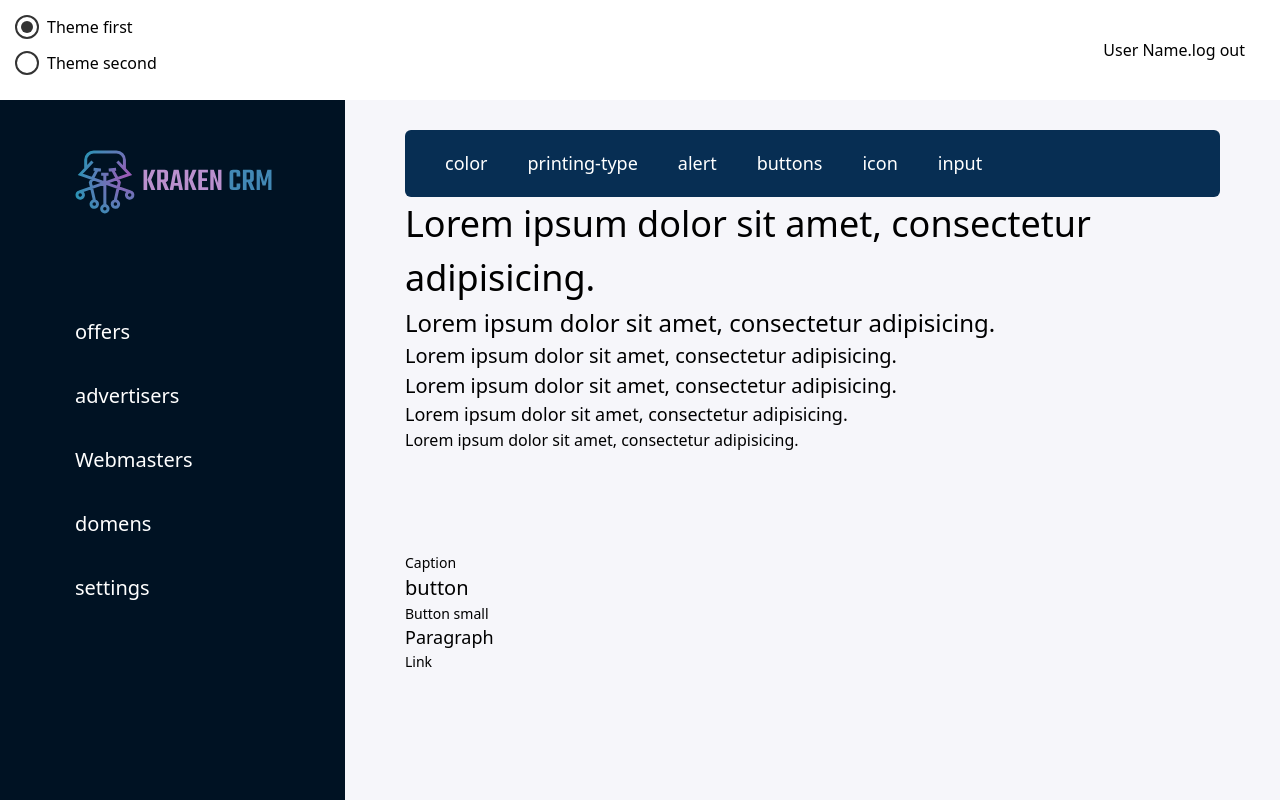
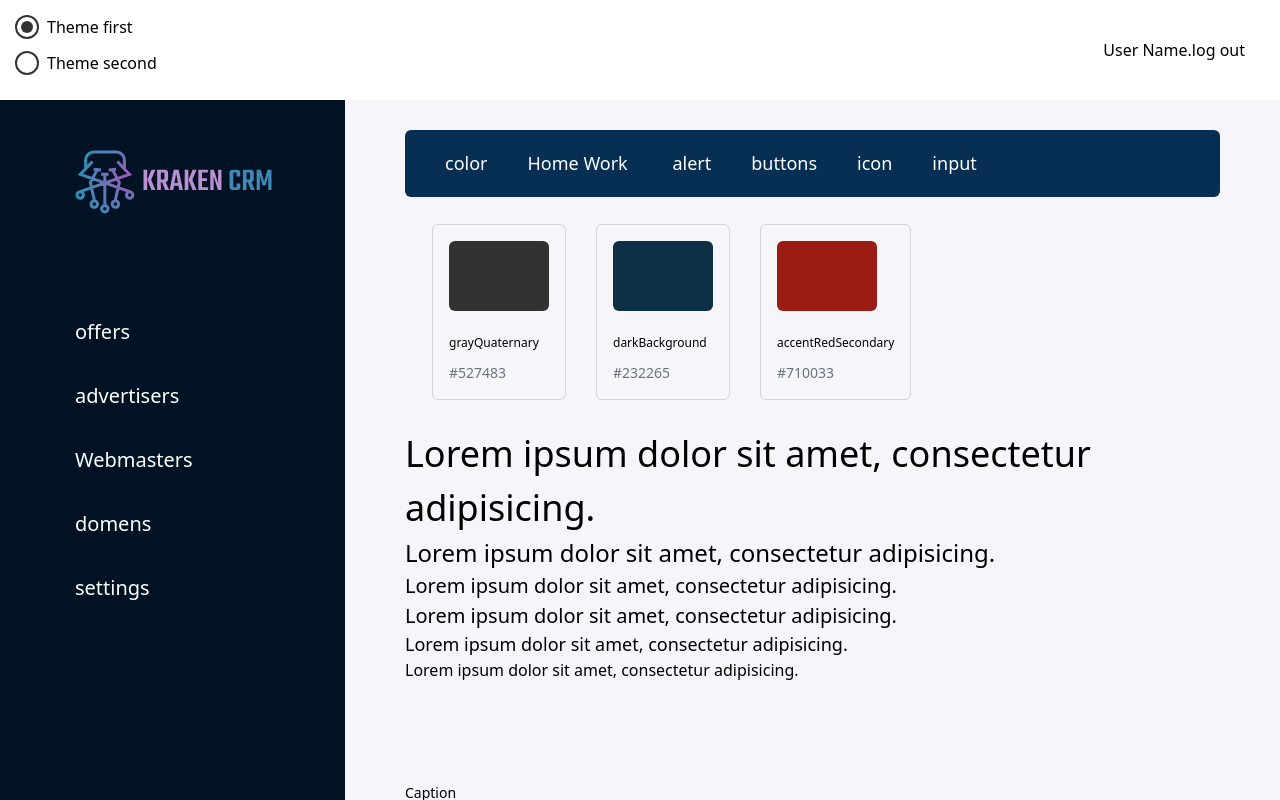
Before and after one commit to RostislavSuslov/dev-Kraken, a Vue app: page /style-printing-type in a window 1280 px wide. Shown: the top 800 px of the page. Built offline with nearby package versions, Linux system fonts and the light colour scheme.

Commit message:
props done

```diff
--- a/src/App.vue
+++ b/src/App.vue
@@ -1,15 +1,12 @@
 <script setup>
     import Sidebar from './components/Sidebar.vue';
     import Main from './components/Main.vue';
-    import ColorCardEasy from './components/ColorCardEasy.vue';
+
 </script>
 <template>
     <div id="root">
         <Sidebar />
         <Main />
-        <ColorCardEasy title="grayQuaternary" classColor="bg-grayQuaternary" description="#527483" />
-        <ColorCardEasy title="darkBackground" classColor="bg-darkBackground" description="#232265" />
-        <ColorCardEasy title="accentRedSecondary" classColor="bg-accentRedSecondary" description="#710033" />
     </div>
 </template>
 <style lang="scss">
--- a/src/components/StyleGide.vue
+++ b/src/components/StyleGide.vue
@@ -12,7 +12,7 @@
 <template>
     <nav class="style-navigation bg-secondaryColor text-lightBackground p-5 rounded-md">
         <router-link to="/style-color" class="style-item text-paragraph px-5 hover:text-accentGold">color</router-link>
-        <router-link to="/style-printing-type" class="style-item text-paragraph px-5 hover:text-accentGold">printing-type</router-link>
+        <router-link to="/style-printing-type" class="style-item text-paragraph px-5 hover:text-accentGold">Home Work </router-link>
         <router-link to="/style-alert" class="style-item text-paragraph px-5 hover:text-accentGold">alert</router-link>
         <router-link to="/style-buttons" class="style-item text-paragraph px-5 hover:text-accentGold">buttons</router-link>
         <router-link to="/style-icon" class="style-item text-paragraph px-5 hover:text-accentGold">icon</router-link>
--- a/src/views/StyleGide__Color.vue
+++ b/src/views/StyleGide__Color.vue
@@ -1,5 +1,6 @@
 <script>
     import ColorCard from '../components/ColorCard.vue';
+
 
     // const props = defineProps({
     //
@@ -103,8 +104,10 @@
 
 </script>
 
+
 <template>
     <div class="component-item min-h-[calc(100vh-230px)] bg-white p-16 flex flex-wrap">
+
         <ul class="color-list flex m-3 mx-15 flex-wrap">
             <ColorCard v-for="color in colorValue" v-bind:key="color" v-bind:colorValue="color" />
         </ul>
--- a/src/views/StyleGide__PrintingType.vue
+++ b/src/views/StyleGide__PrintingType.vue
@@ -1,5 +1,13 @@
+<script setup>
+    import ColorCardEasy from '../components/ColorCardEasy.vue';
+</script>
 <template>
     <div class="component-item">
+        <ul class="color-list flex m-3 mx-15 flex-wrap">
+            <ColorCardEasy title="grayQuaternary" classColor="bg-grayQuaternary" description="#527483" />
+            <ColorCardEasy title="darkBackground" classColor="bg-darkBackground" description="#232265" />
+            <ColorCardEasy title="accentRedSecondary" classColor="bg-accentRedSecondary" description="#710033" />
+       </ul>
         <ul class="printing-list">
             <li class="printing-item"><h1 class="text-fsH1">Lorem ipsum dolor sit amet, consectetur adipisicing.</h1></li>
             <li class="printing-item"><h2 class="text-fsH2">Lorem ipsum dolor sit amet, consectetur adipisicing.</h2></li>
```
Also changed, not shown: src/components/Sidebar.vue (indentation only).
